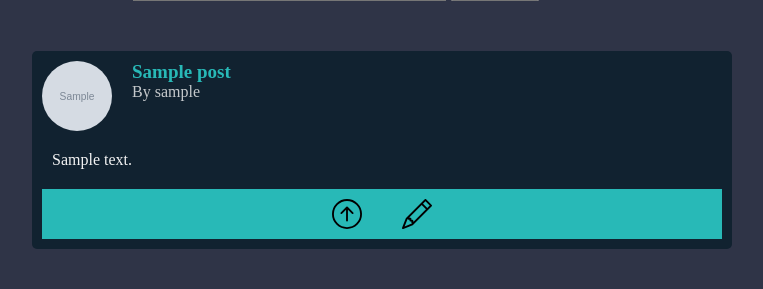
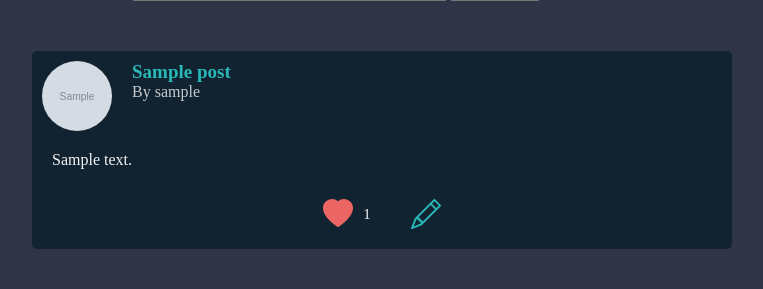
Before and after one commit to chihabMe/fdeia-project, a Django app: page / in a window 1280 px wide. Shown: the part 237-526 px from the top of the page, without its empty margins (258-1021 px from the left). Run offline with Django 4.2, Linux system fonts and the light colour scheme; a user stored in the database is signed in; tables that the repository leaves empty hold one stand-in row (values such as "Sample post"); grey boxes marked "Sample" are stand-in pictures; parts of the project's set-up code (start-up, migrations or seed data) failed here and were passed over.

Commit message:
completing the like functinality

```diff
--- a/accounts/views.py
+++ b/accounts/views.py
@@ -14,9 +14,7 @@ from django.http import JsonResponse
 def user_follow(request):
     data = {}
     if request.method=="POST":
-        print("pass======================== ")
-        print(request.POST)
-        print("pass======================== ")
+
         user_id = request.POST.get("user_id")
         user = get_object_or_404(User,id=user_id)
         if request.user in user.profile.followers.all():
@@ -35,8 +33,8 @@ def user_follow(request):
 
         return JsonResponse(data)
 def user_like(request):
-    print("like")
     data = {}
+
     if request.method=="POST":
         user_id = request.POST.get("user_id")
         user = get_object_or_404(User,id=user_id)
--- a/post/models.py
+++ b/post/models.py
@@ -12,7 +12,7 @@ class Post(models.Model):
 
     user = models.ForeignKey(User,related_name='posts',on_delete=models.CASCADE)
     tags = models.ManyToManyField('Tag',related_name='tags')
-    likes = models.ManyToManyField('Tag',related_name='likes')
+    likes = models.ManyToManyField(User,related_name='post_likes')
     slug = models.SlugField(blank=True,null=True)
     date = models.DateTimeField( auto_now=False, auto_now_add=True)
     update = models.DateTimeField( auto_now=True, auto_now_add=False)
@@ -28,6 +28,8 @@ class Post(models.Model):
         super(Post,self).save(*args, **kwargs)
     def __str__(self) :
         return self.title
+    class Meta:
+        ordering =('-date','-update')
 class Tag(models.Model):
     title = models.CharField(max_length=120)
     date = models.DateTimeField( auto_now=False, auto_now_add=True)
--- a/post/templates/post/home.html
+++ b/post/templates/post/home.html
@@ -59,11 +59,23 @@ homes
                 <p class="followed--result--body--text">{{post.body}}</p>
             </div>
             <div class="followed--result--bottom">
-                <button class="post--action--btn post--vote--up">
-                    <svg xmlns="http://www.w3.org/2000/svg" fill="currentColor" class="bi bi-arrow-up-circle" viewBox="0 0 16 16">
-                        <path fill-rule="evenodd" d="M1 8a7 7 0 1 0 14 0A7 7 0 0 0 1 8zm15 0A8 8 0 1 1 0 8a8 8 0 0 1 16 0zm-7.5 3.5a.5.5 0 0 1-1 0V5.707L5.354 7.854a.5.5 0 1 1-.708-.708l3-3a.5.5 0 0 1 .708 0l3 3a.5.5 0 0 1-.708.708L8.5 5.707V11.5z"/>
+              <div class="post--likes--wrapper">
+                <span class="post--likes--count" id="post--likes--count">{{post.get_likes_count}}</span>
+
+
+                <button class="post--action--btn post--heart" id="post--like--btn" postId="{{post.id}}">
+                    {% if post.liked %}
+                    <svg xmlns="http://www.w3.org/2000/svg"  fill="currentColor" class="bi bi-heart-fill" viewBox="0 0 16 16">
+                        <path fill-rule="evenodd" d="M8 1.314C12.438-3.248 23.534 4.735 8 15-7.534 4.736 3.562-3.248 8 1.314z"/>
                       </svg>
+                    {% else %}
+                    <svg xmlns="http://www.w3.org/2000/svg" class="bi bi-heart" viewBox="0 0 16 16">
+                        <path d="m8 2.748-.717-.737C5.6.281 2.514.878 1.4 3.053c-.523 1.023-.641 2.5.314 4.385.92 1.815 2.834 3.989 6.286 6.357 3.452-2.368 5.365-4.542 6.286-6.357.955-1.886.838-3.362.314-4.385C13.486.878 10.4.28 8.717 2.01L8 2.748zM8 15C-7.333 4.868 3.279-3.04 7.824 1.143c.06.055.119.112.176.171a3.12 3.12 0 0 1 .176-.17C12.72-3.042 23.333 4.867 8 15z"/>
+                      </svg>
+                    {% endif %}
                 </button>
+            </div>
+
                 <button class="post--action--btn post--comment--add">
                     <svg xmlns="http://www.w3.org/2000/svg" fill="currentColor" class="bi bi-pencil" viewBox="0 0 16 16">
                         <path d="M12.146.146a.5.5 0 0 1 .708 0l3 3a.5.5 0 0 1 0 .708l-10 10a.5.5 0 0 1-.168.11l-5 2a.5.5 0 0 1-.65-.65l2-5a.5.5 0 0 1 .11-.168l10-10zM11.207 2.5 13.5 4.793 14.793 3.5 12.5 1.207 11.207 2.5zm1.586 3L10.5 3.207 4 9.707V10h.5a.5.5 0 0 1 .5.5v.5h.5a.5.5 0 0 1 .5.5v.5h.293l6.5-6.5zm-9.761 5.175-.106.106-1.528 3.821 3.821-1.528.106-.106A.5.5 0 0 1 5 12.5V12h-.5a.5.5 0 0 1-.5-.5V11h-.5a.5.5 0 0 1-.468-.325z"/>
@@ -76,5 +88,5 @@ homes
     </div>
     {% endif %}
 </div>
-
+<script src="{%  static 'js/home.js' %}"></script>
 {% endblock content %}
--- a/post/urls.py
+++ b/post/urls.py
@@ -1,3 +1,4 @@
+
 from unicodedata import name
 from django.urls import path
 from psutil import virtual_memory
@@ -9,5 +10,6 @@ app_name = 'post'
 urlpatterns = [
     path('',views.home,name='home'),
     path('search/',views.search,name='search'),
-    path('<slug:slug>/',views.post_details,name='post-details')
+    path('<slug:slug>/',views.post_details,name='post-details'),
+    path('post/post-like',views.post_like_add)
 ]
--- a/post/views.py
+++ b/post/views.py
@@ -1,20 +1,52 @@
+from django.http import JsonResponse
 from django.shortcuts import render
 from django.contrib.auth.models import User
 from accounts.models import Profile
-from itertools import chain
 from .models import Post
+from django.http import JsonResponse
+from django.contrib.auth.decorators import login_required
+
 # Create your views here.
+@login_required
+def post_like_add(request):
+    data = {}
+    data['success']=False
+    if request.method=='POST':
+        post_id = request.POST.get('post_id')
+
+        post = Post.objects.get(id=post_id)
+
+        if request.user in post.likes.all():
+            post.likes.remove(request.user)
+            data['operation']='removeing'
+        else:
+            post.likes.add(request.user)
+            data['operation']='adding'
+        data['count']=post.likes.all().count()
+        data['success']=True
+    return JsonResponse(data)
+
+
+
+
+@login_required
+
 def post_details(request,slug):
     context = {}
     return render(request,'post/details.html',context)
+
+@login_required
+
 def home (request):
     follwed_users = request.user.profile.following.all()
-    print(follwed_users)
     obj=[]
-
     for user in follwed_users:
          for post in user.posts.all():
-             obj.append(post)
+            if request.user in post.likes.all():
+                 post.liked = True
+            else:
+                post.liked=False
+            obj.append(post)
     print(obj)
     context  = {
         'search':False,
@@ -22,6 +54,8 @@ def home (request):
 
     }
     return render (request,'post/home.html',context)
+@login_required
+
 def search (request):
     qr = request.GET.get('qr')
     context  = {}
--- a/static/css/home.css
+++ b/static/css/home.css
@@ -132,13 +132,18 @@ posts
     color: var(--text-color);
 }
 .followed--result--bottom{
-    background-color: var(--teal-color);
     display: flex;
     justify-content: center;
     gap: 4rem;
     align-items: center;
     padding: 1rem 0;
 
+}
+.post--likes--wrapper{
+    display: flex;
+    flex-direction: row-reverse;
+    align-items: center;
+    gap: 1rem;
 }
 .post--action--btn{
     background-color: transparent;
@@ -151,3 +156,28 @@ posts
 .post--action--btn:hover{
     opacity: 0.7;
 }
+
+.post--heart > svg{
+    fill: rgb(236, 101, 101);
+    animation: showOn 0.4s ease;
+}
+.post--likes--count{
+    color: var(--text-color);
+    font-size: 1.5rem;
+}
+@keyframes showOn {
+    0%{
+
+        transform: scale(0.8);
+    }
+
+    50%{
+        transform: scale(1.1)
+    }
+    100%{
+        transform: scale(1)
+    }
+}
+.post--comment--add > svg{
+    fill :var(--teal-color)
+}
--- /dev/null
+++ b/static/js/home.js
@@ -0,0 +1,65 @@
+function getCookie(name) {
+    let cookieValue = null;
+    if (document.cookie && document.cookie !== '') {
+        const cookies = document.cookie.split(';');
+        for (let i = 0; i < cookies.length; i++) {
+            const cookie = cookies[i].trim();
+            // Does this cookie string begin with the name we want?
+            if (cookie.substring(0, name.length + 1) === (name + '=')) {
+                cookieValue = decodeURIComponent(cookie.substring(name.length + 1));
+                break;
+            }
+        }
+    }
+    return cookieValue;
+}
+const csrftoken = getCookie('csrftoken');
+
+
+const postlikeUrl = '/post/'+'post-like';
+const postCommentAdd = document.location.protocol+document.location.host+'/post/'+'post-comment-add';
+const likesCount = document.querySelector("#post--likes--count")
+const userAction = async (type,postId)=>{
+
+    let data = new FormData()
+    data.append("post_id",postId)
+const config ={
+    method:'POST',
+    headers:{
+        'Accept': 'application/json',
+        'X-Requested-With': 'XMLHttpRequest', //Necessary to work with request.is_ajax()
+        'X-CSRFToken': csrftoken,
+},
+body: data
+}
+
+ if(type=='postLike'){
+    let resData =  await fetch(postlikeUrl,config)
+    return resData.json()
+}else if(type='commentAdd'){
+    let resData =  await fetch(postCommentAdd,config)
+    return resData.json()
+}
+}
+let postLikeAddBtn = document.querySelector("#post--like--btn")
+let likedBtnSvg =`
+<svg xmlns="http://www.w3.org/2000/svg"  fill="currentColor" class="bi bi-heart-fill" viewBox="0 0 16 16">
+<path fill-rule="evenodd" d="M8 1.314C12.438-3.248 23.534 4.735 8 15-7.534 4.736 3.562-3.248 8 1.314z"/>
+</svg>
+`
+let normalLikeBtn =`
+<svg xmlns="http://www.w3.org/2000/svg" class="bi bi-heart" viewBox="0 0 16 16">
+<path d="m8 2.748-.717-.737C5.6.281 2.514.878 1.4 3.053c-.523 1.023-.641 2.5.314 4.385.92 1.815 2.834 3.989 6.286 6.357 3.452-2.368 5.365-4.542 6.286-6.357.955-1.886.838-3.362.314-4.385C13.486.878 10.4.28 8.717 2.01L8 2.748zM8 15C-7.333 4.868 3.279-3.04 7.824 1.143c.06.055.119.112.176.171a3.12 3.12 0 0 1 .176-.17C12.72-3.042 23.333 4.867 8 15z"/>
+</svg>
+`
+console.log(postCommentAdd)
+postLikeAddBtn.addEventListener("click",async ()=>{
+    let postId =  postLikeAddBtn.getAttribute('postId')
+    let data = await userAction('postLike',postId)
+    if(data.operation=='adding'){
+        postLikeAddBtn.innerHTML=likedBtnSvg
+    }else{
+        postLikeAddBtn.innerHTML=normalLikeBtn
+    }
+    likesCount.textContent=data.count
+})
```
Also changed, not shown: core/settings.py (+3 -11 lines), post/migrations/0002_alter_post_likes_alter_post_user.py (added).
